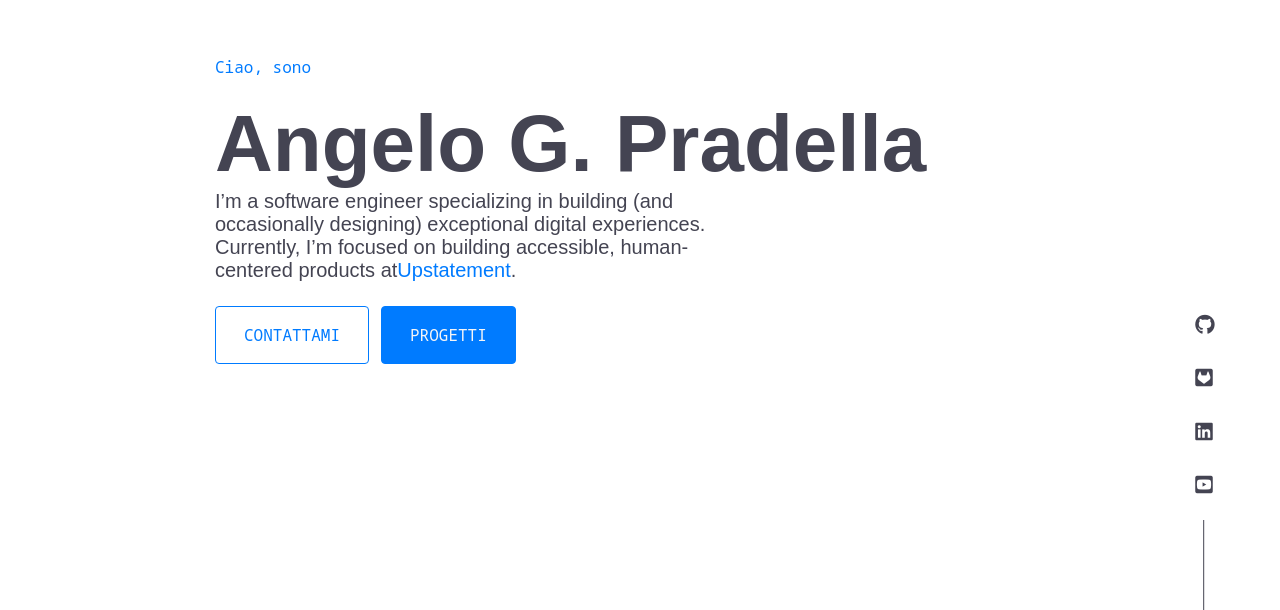
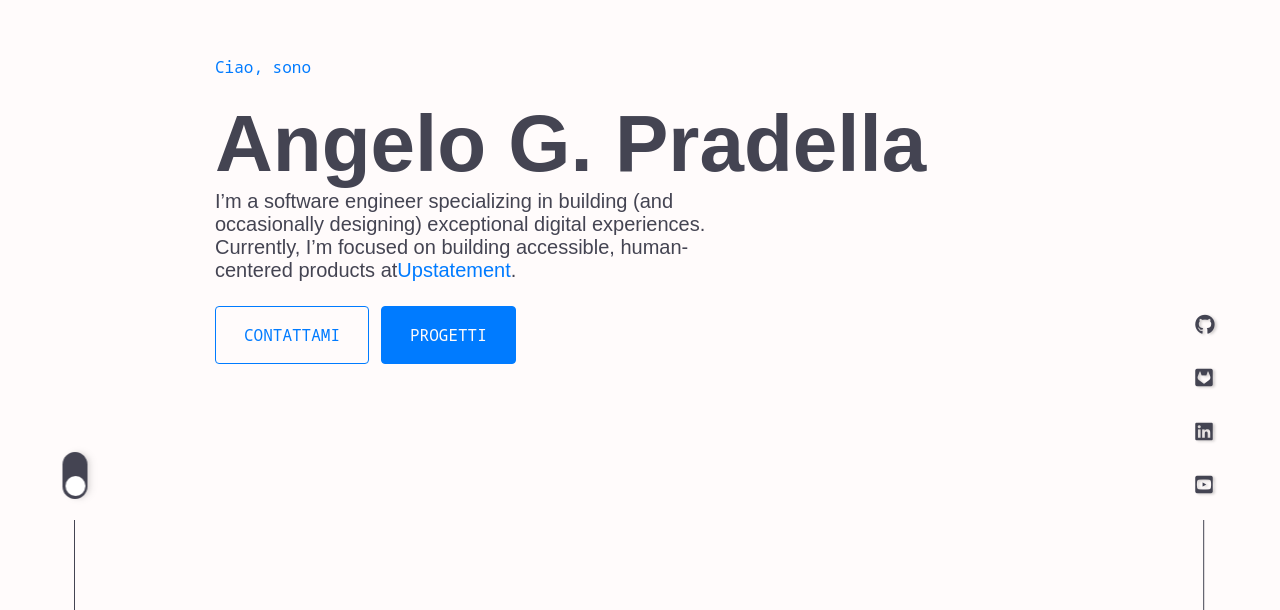
Before and after one commit to angeloPradella-github/portfolio-v1, a React (Vite) app: page / in a window 1280 px wide. Shown: the part 190-800 px from the top of the page. Built offline with nearby package versions, Linux system fonts and the light colour scheme; a web font is replaced by a local one.

Commit message:
sistemato switch

```diff
--- a/src/App.jsx
+++ b/src/App.jsx
@@ -5,12 +5,12 @@ import "./css/index.css";
 import Index from "./pages/Index";
 // ----------COMPONENTS-------------
 import Socials from "./components/Socials";
-import EmailLink from "./components/EmailLink";
+import SwitchContainer from "./components/SwitchContainer";
 
 function App() {
   return (
     <main className="app-layout">
-      {/* <EmailLink /> */}
+      <SwitchContainer />
       <Socials />
 
       <Index />
--- a/src/components/EmailLink.jsx
+++ /dev/null
@@ -1,12 +0,0 @@
-export default function EmailLink() {
-  return (
-    <div className="email-container flex flex-col clr-neutral gap-6">
-      <a className="flex flex-col" href="">
-        <span className="email-link ff-accent text-xs up-transition">
-          angelogpradella@gmail.com
-        </span>
-      </a>
-      <div className="line"></div>
-    </div>
-  );
-}
--- a/src/components/Socials.jsx
+++ b/src/components/Socials.jsx
@@ -2,13 +2,16 @@ export default function Socials() {
   return (
     <div className="socials-container flex flex-col justify-between clr-neutral gap-6">
       <div className="flex flex-col justify-between h-[180px]">
-        <a className="h-100" href="">
+        <a className="h-100" href="https://github.com/angeloPradella-github">
           <i className="icon up-transition fa-brands fa-github"></i>
         </a>
-        <a className="h-100" href="">
+        <a className="h-100" href="https://gitlab.com/angelopradella">
           <i className="icon up-transition fa-brands fa-square-gitlab"></i>
         </a>
-        <a className="h-100" href="">
+        <a
+          className="h-100"
+          href="https://www.linkedin.com/in/angelo-giovanni-pradella-fullstack-web-developer/"
+        >
           <i className="icon up-transition fa-brands fa-linkedin"></i>
         </a>
         <a className="" href="">
--- /dev/null
+++ b/src/components/SwitchContainer.jsx
@@ -0,0 +1,14 @@
+export default function SwitchContainer() {
+  return (
+    <div className="switch-container flex flex-col clr-neutral justify-end gap-8">
+      <div>
+        <input type="checkbox" id="switch" />
+        <label htmlFor="switch" className="drop-shadow-md">
+          Toggle
+        </label>
+      </div>
+
+      <div className="line"></div>
+    </div>
+  );
+}
--- a/src/css/app.css
+++ b/src/css/app.css
@@ -11,7 +11,7 @@
   --clr-accent: #007bff;
 
   --clr-neutral: #444452;
-  --clr-light: #f5f5f7;
+  --clr-light: #fffbfb;
   --clr-dark: #111;
 
   --clr-primary-hover: #d6d6d6;
@@ -109,6 +109,7 @@
 body {
   min-height: 100vh;
   font-family: var(--ff-normal);
+  background-color: var(--clr-light);
 }
 
 h1,
@@ -223,6 +224,7 @@ button {
 .icon {
   font-size: var(--icon-size);
   aspect-ratio: 1;
+  text-shadow: 2px 1px 3px rgb(0, 0, 0, 0.2);
 }
 
 .up-transition:hover {
@@ -238,7 +240,7 @@ button {
   height: 295px;
 }
 
-.email-container {
+.switch-container {
   left: calc(var(--main-padding) / 2);
   transform: translateX(-50%);
   bottom: 0;
--- a/src/css/index.css
+++ b/src/css/index.css
@@ -5,3 +5,67 @@
   flex-direction: column;
   justify-content: center;
 }
+
+.switch-container input[type="checkbox"] {
+  height: 0;
+  width: 0;
+  visibility: hidden;
+}
+
+.switch-container label {
+  cursor: pointer;
+  text-indent: -9999px;
+  width: 47px;
+  height: 25px;
+  background: var(--clr-neutral);
+  display: block;
+  border-radius: 100px;
+  position: relative;
+  transform: rotate(-90deg);
+  overflow: hidden;
+}
+
+.switch-container label:after {
+  content: "";
+  position: absolute;
+  top: 50%;
+  transform: translateY(-50%);
+  left: 3px;
+  width: 20px;
+  aspect-ratio: 1;
+  background: #fff;
+  border-radius: 100%;
+  transition: all 0.2s;
+}
+
+.switch-container label:before {
+  content: "";
+  position: absolute;
+  top: 20%;
+  transform: translateY(-50%);
+  left: calc(100% - 20px);
+  width: 20px;
+  aspect-ratio: 1;
+  background: var(--clr-accent);
+  border-radius: 100%;
+  transition: opacity 0s;
+  opacity: 0;
+}
+
+.switch-container input:checked + label {
+  background: var(--clr-accent);
+}
+
+.switch-container input:checked + label:after {
+  left: calc(100% - 23px);
+}
+
+.switch-container input:checked + label:before {
+  z-index: 1;
+  opacity: 1;
+  transition: opacity 0.1s ease-in 0.05s;
+}
+
+.switch-container label:active:after {
+  width: 23px;
+}
```
